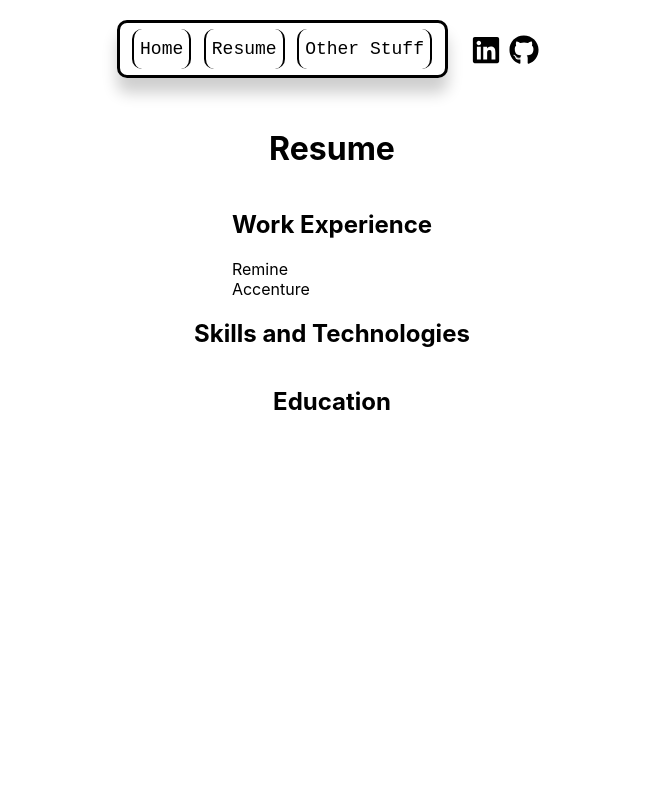
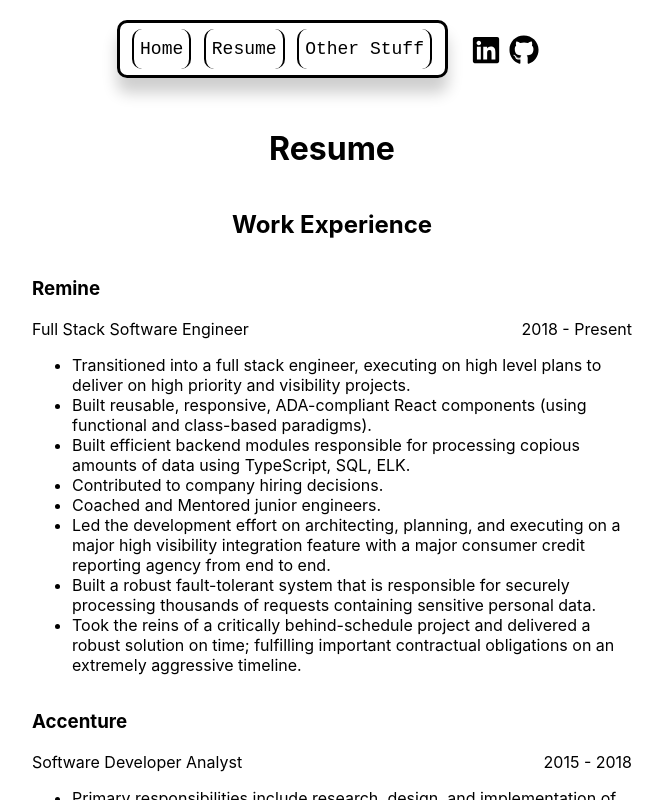
Before and after one commit to BitwiseMercenary/TheDistillery, a React (Create React App) app: page / in a window 1280 px wide. Both pictures are taken after a click on the button "Resume". Shown: the top 800 px of the page, without its empty margins (308-971 px from the left). Built offline with nearby package versions, Linux system fonts and the light colour scheme.

Commit message:
renamed div directory and layout out some basic resume stuff

```diff
--- a/src/atoms/index.tsx
+++ b/src/atoms/index.tsx
@@ -1,4 +1,4 @@
-export { Span } from "./text";
+export { P, Span } from "./text";
 export { Button } from "./input";
-export { Div, Flex } from "./div";
+export { Div, Flex } from "./layout";
 export { A } from "./links";
--- a/src/pages/Home/Home.tsx
+++ b/src/pages/Home/Home.tsx
@@ -34,9 +34,20 @@
         <Span theme={SpanTheme.SUBHEADER}>
           Software Engineer | Home Cook | Bourbon Drinker
         </Span>
-        <P marginTop="50px" fontFamily="monospace">
-          I'm working on it...
-        </P>
+        <Flex width="70%" flexDirection="column">
+          <P marginTop="50px" fontFamily="monospace">
+            I'm a software engineer based out of Arlington, VA.
+          </P>
+          <P fontFamily="monospace">
+            I thought it'd be fun to create a component library just to build
+            this personal website -- never take the path of least resistance,
+            amirite? It's still a work in progress.
+          </P>
+          <P fontFamily="monospace">
+            If you wish contact me about work stuffs, the best way is via
+            LinkedIn (see button by the nav bar).
+          </P>
+        </Flex>
       </Flex>
       <StyledImg />
     </BasePage>
--- a/src/pages/Resume/sections/WorkExperience.tsx
+++ b/src/pages/Resume/sections/WorkExperience.tsx
@@ -1,12 +1,93 @@
 import React from "react";
-import { Flex } from "../../../atoms";
+import { Flex, Span } from "../../../atoms";
 
 export const WorkExperience = () => {
   return (
     <Flex flexDirection="column">
       <h2>Work Experience</h2>
-      <Flex>Remine</Flex>
-      <Flex>Accenture</Flex>
+      {/* Remine section */}
+      <Flex flexDirection="column" textAlign="left">
+        <h3>Remine</h3>
+        {/* Remine section Body*/}
+        <Flex flexDirection="column">
+          <Flex justifyContent="space-between">
+            <Span>Full Stack Software Engineer</Span>
+            <Span>2018 - Present</Span>
+          </Flex>
+          <Flex flexDirection="column" width="600px">
+            <ul style={{ textAlign: "left" }}>
+              <li>
+                Transitioned into a full stack engineer, executing on high level
+                plans to deliver on high priority and visibility projects.
+              </li>
+              <li>
+                Built reusable, responsive, ADA-compliant React components
+                (using functional and class-based paradigms).
+              </li>
+              <li>
+                Built efficient backend modules responsible for processing
+                copious amounts of data using TypeScript, SQL, ELK.
+              </li>
+              <li>Contributed to company hiring decisions.</li>
+              <li>Coached and Mentored junior engineers. </li>
+              <li>
+                Led the development effort on architecting, planning, and
+                executing on a major high visibility integration feature with a
+                major consumer credit reporting agency from end to end.{" "}
+              </li>
+              <li>
+                Built a robust fault-tolerant system that is responsible for
+                securely processing thousands of requests containing sensitive
+                personal data.
+              </li>
+              <li>
+                Took the reins of a critically behind-schedule project and
+                delivered a robust solution on time; fulfilling important
+                contractual obligations on an extremely aggressive timeline.
+              </li>
+            </ul>
+          </Flex>
+        </Flex>
+      </Flex>
+      {/* Accenture Section */}
+      <Flex flexDirection="column" textAlign="left">
+        <h3>Accenture</h3>
+        <Flex flexDirection="column">
+          <Flex justifyContent="space-between">
+            <Span>Software Developer Analyst</Span>
+            <Span>2015 - 2018</Span>
+          </Flex>
+          <Flex flexDirection="column" width="600px">
+            <ul style={{ textAlign: "left" }}>
+              <li>
+                Primary responsibilities include research, design, and
+                implementation of scalable Java micro-services to process large
+                volumes of data daily for a client payment system.
+              </li>
+              <li>
+                Shouldered duties as the primary developer for an R&D effort and
+                performed the bulk of the development for the system.
+              </li>
+              <li>
+                Collaborated closely with leads and other team members to create
+                suitable designs to meet a fickle client's expectations on a
+                tight schedule.
+              </li>
+              <li>
+                Provided support, guidance, and knowledge for other developers
+                and functional team members despite my relatively junior status.
+              </li>
+              <li>
+                Scrutinize client requests and business requirement documents to
+                identify edge case issues.
+              </li>
+            </ul>
+          </Flex>
+        </Flex>
+      </Flex>
+      <h3>Northrop Grumman</h3>
+      <h3>SPS</h3>
+      <h3>Trident Systems Inc.</h3>
     </Flex>
   );
 };
```
Also changed, not shown: src/atoms/layout/Div.tsx (renamed from src/atoms/div/Div.tsx), src/atoms/layout/Flex.tsx (renamed from src/atoms/div/Flex.tsx), src/atoms/layout/index.tsx (renamed from src/atoms/div/index.tsx), 1 other file (tests, documents, lock files or other folders).
